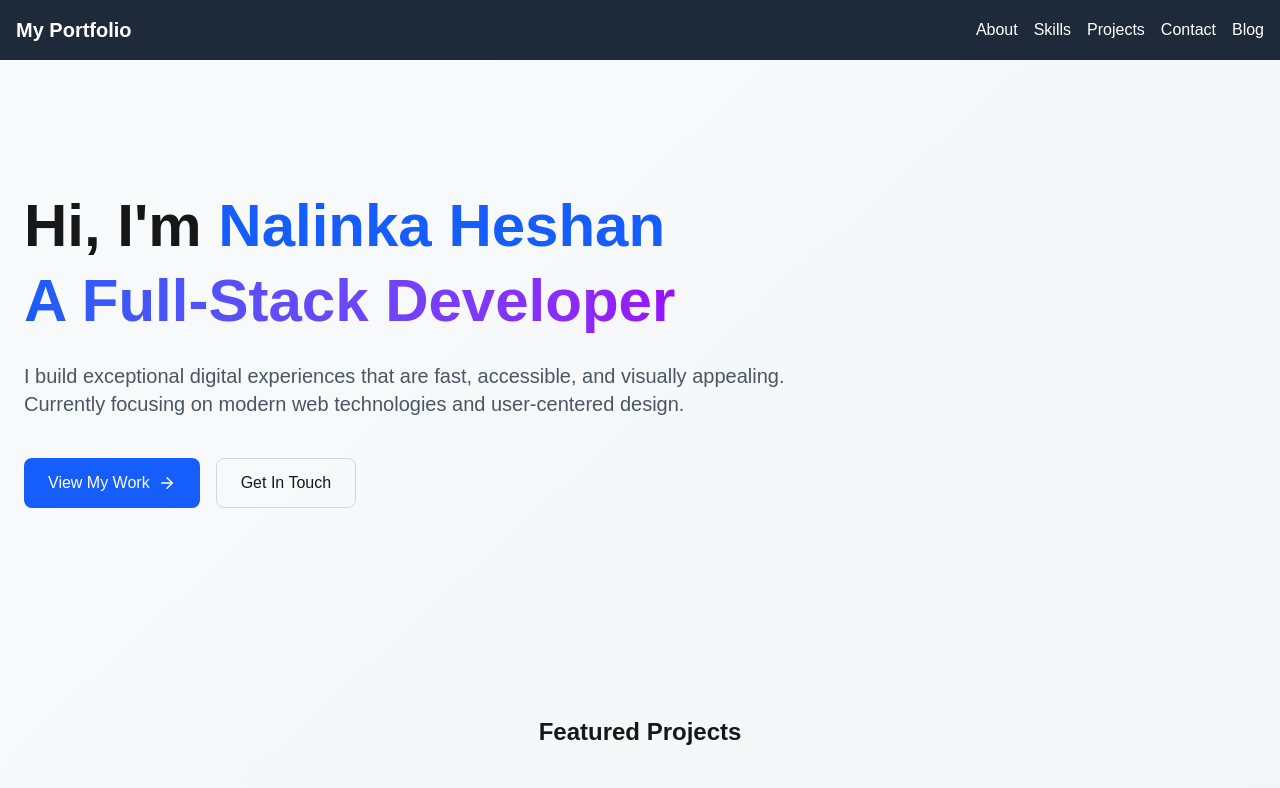
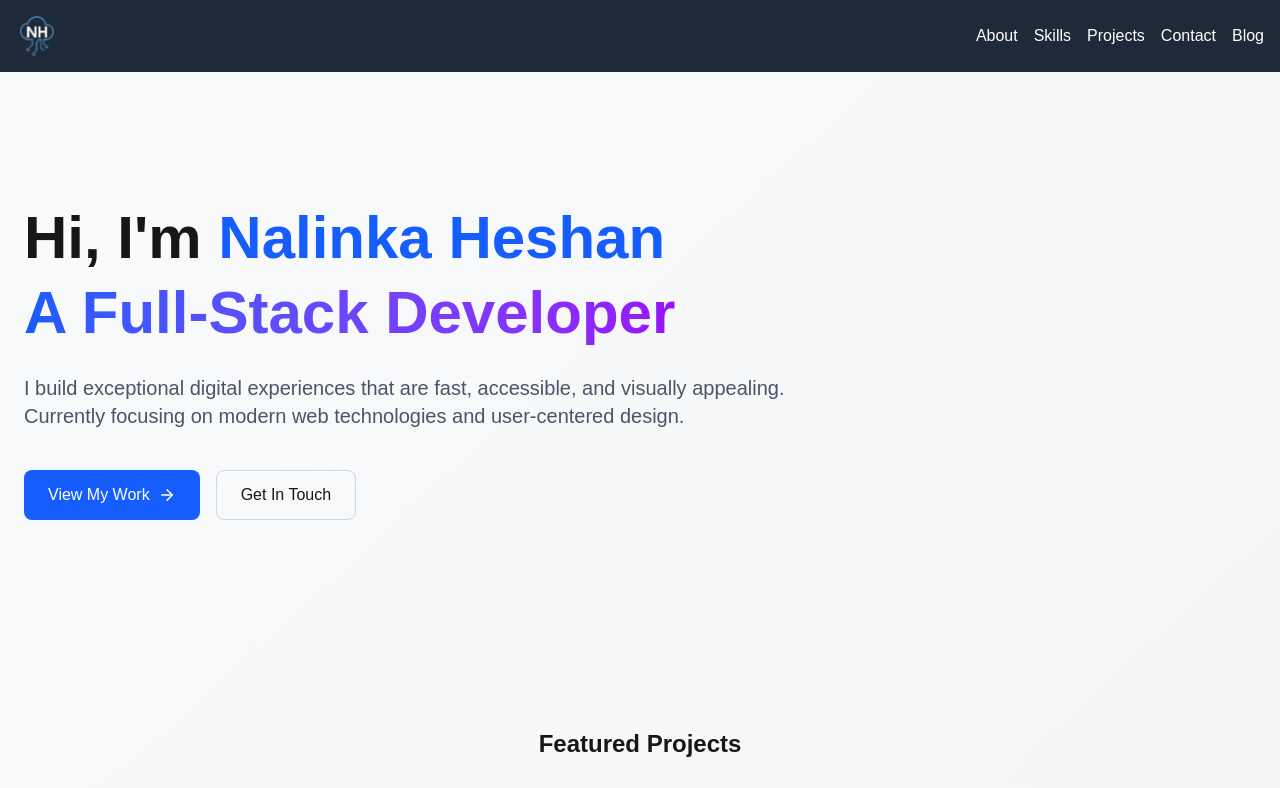
Before and after one commit to nalinka1/portfolio-frontend, a Next.js app: page / in a window 1280 px wide. Shown: the top 788 px of the page. Built offline with nearby package versions, Linux system fonts and the light colour scheme.

Commit message:
added the logo

```diff
--- a/src/components/Navbar.tsx
+++ b/src/components/Navbar.tsx
@@ -1,6 +1,7 @@
 'use client';
 import Link from 'next/link';
 import { usePathname } from 'next/navigation';
+import Image from 'next/image';
 
 // Define your navigation items
 const navItems = [
@@ -17,7 +18,17 @@
     return (
         <nav className="bg-gray-800 text-white p-4">
             <div className="container mx-auto flex justify-between items-center">
-                <Link href="/" className="text-xl font-bold">My Portfolio</Link>
+                <Link href="/" className="flex items-center">
+                    {/* Replace with your logo */}
+                    <Image
+                        src="/logo.png" // Path to your logo file in public folder
+                        alt="Your Portfolio Logo"
+                        width={300} // Adjust width as needed
+                        height={300} // Adjust height as needed
+                        className="h-10 w-auto" // Responsive sizing
+                        priority // Preload important image
+                    />
+                </Link>
                 <div className="space-x-4">
                     {navItems.map((item) => (
                         <Link
```
Also changed, not shown: public/logo.png (added).
